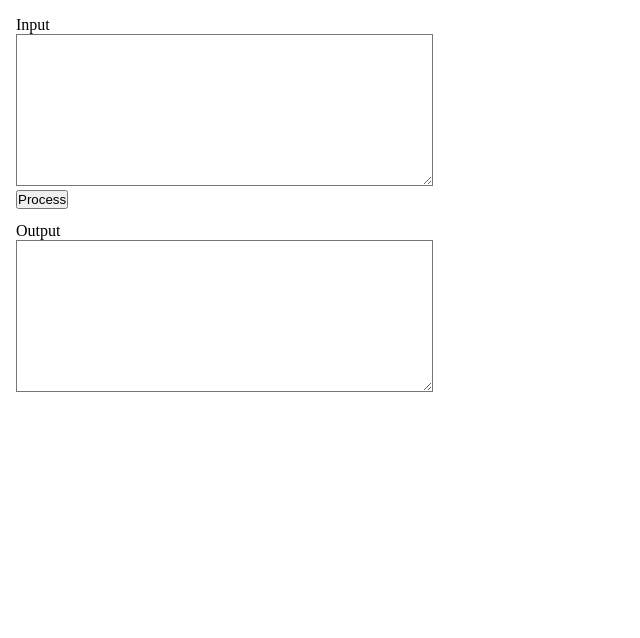
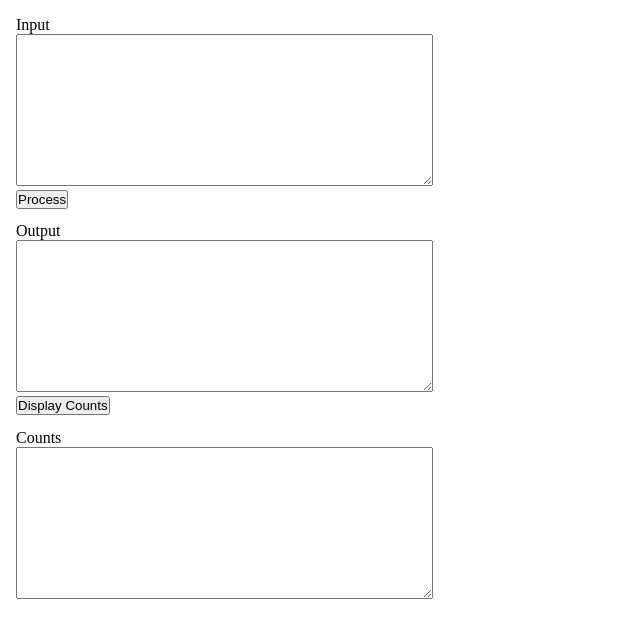
Before and after one commit to yu2/yu2.github.io, a Jekyll site: the page prj/txtp/txtp.html, which Jekyll copies as it is, in a window 1280 px wide. Shown: the top 638 px of the page, without its empty margins (0-640 px from the left). Built offline with Jekyll 4.4.1, drawn with Linux system fonts in a browser that asks for light colours; some of the changed lines change nothing that is shown.

Commit message:
Add files via upload

```diff
--- a/prj/txtp/txtp.css
+++ b/prj/txtp/txtp.css
@@ -16,15 +16,7 @@
 
 }
 
-#input {
-  border: 1px solid #777;
-}
-
 button {
   display: block;
   margin-bottom: 1em;
 }
-
-#output {
-  border: 1px solid #777;
-}
--- a/prj/txtp/txtp.html
+++ b/prj/txtp/txtp.html
@@ -1,6 +1,7 @@
 <!doctype html>
 <html>
 <head>
+  <meta name="viewport" content="width=device-width, initial-scale=1">
   <title></title>
   <link href="txtp.css" rel="stylesheet" type="text/css">
   <script src="https://ajax.googleapis.com/ajax/libs/jquery/3.3.1/jquery.min.js"></script>
@@ -12,6 +13,9 @@
     <button onclick="readInput()">Process</button>
     <p>Output</p>
     <textarea id="output" rows="10" cols="50"></textarea>
+    <button onclick="displayCounts()">Display Counts</button>
+    <p>Counts</p>
+    <textarea id="counts" rows="10" cols="50"></textarea>
   </div>
 
   <script src="txtp.js"></script>
--- a/prj/txtp/txtp.js
+++ b/prj/txtp/txtp.js
@@ -1,5 +1,7 @@
 var input;
 var output = [];
+var she = {};
+var he = {};
 
 $(function() {
 
@@ -11,10 +13,15 @@
     let lineSplit = input[i].split(" ");
     let pron = lineSplit[0];
     lineSplit.shift();
+    populatePronouns(pron, lineSplit);
     for (let j = 0; j < lineSplit.length; j++) {
+      populatePronouns();
       output.push(pron + " " + lineSplit[j] + "\n");
     }
   }
+
+  console.log(she);
+  console.log(he);
 
   for (let i = 0; i < output.length; i++) {
     $("#output").append(output[i]);
@@ -22,9 +29,50 @@
 
 }
 
-/*
-Array.forEach(function(val, index, arr) {
+// Populate a pronoun object with the actions and their count
+function populatePronouns(gender, actions) {
+  if (gender === "she") {
+    she = indexActions(she, actions);
+  } else if (gender === "he") {
+    he = indexActions(he, actions);
+  }
 
-});
+  // Count the number of times an action with a pronoun
+  function indexActions(obj, actions) {
+    for (let i = 0; i < actions.length; i++) {
+      let currentAction = actions[i];
+      if (obj.hasOwnProperty(currentAction)) {
+        obj[currentAction]++;
+      } else {
+        obj[currentAction] = 1;
+      }
+    }
+    return obj;
+  }
+}
 
-*/
+function displayCounts() {
+  var finalCount = she;
+
+  for (let prop in finalCount) {
+    if (finalCount[prop] >= 5) {
+      if (he[prop] >= 5) {
+        continue;
+      }
+    }
+    delete finalCount[prop];
+  }
+
+  // Move to array for sorting
+  let sortable = [];
+  for (let prop in finalCount) {
+    sortable.push([prop, finalCount[prop]]);
+  }
+  sortable.sort(function(a, b) {
+    return b[1] - a[1];
+  });
+
+  for (let i = 0; i < sortable.length; i++) {
+    $("#counts").append(sortable[i][0] + " " + sortable[i][1] + "\n");
+  }
+}
```
